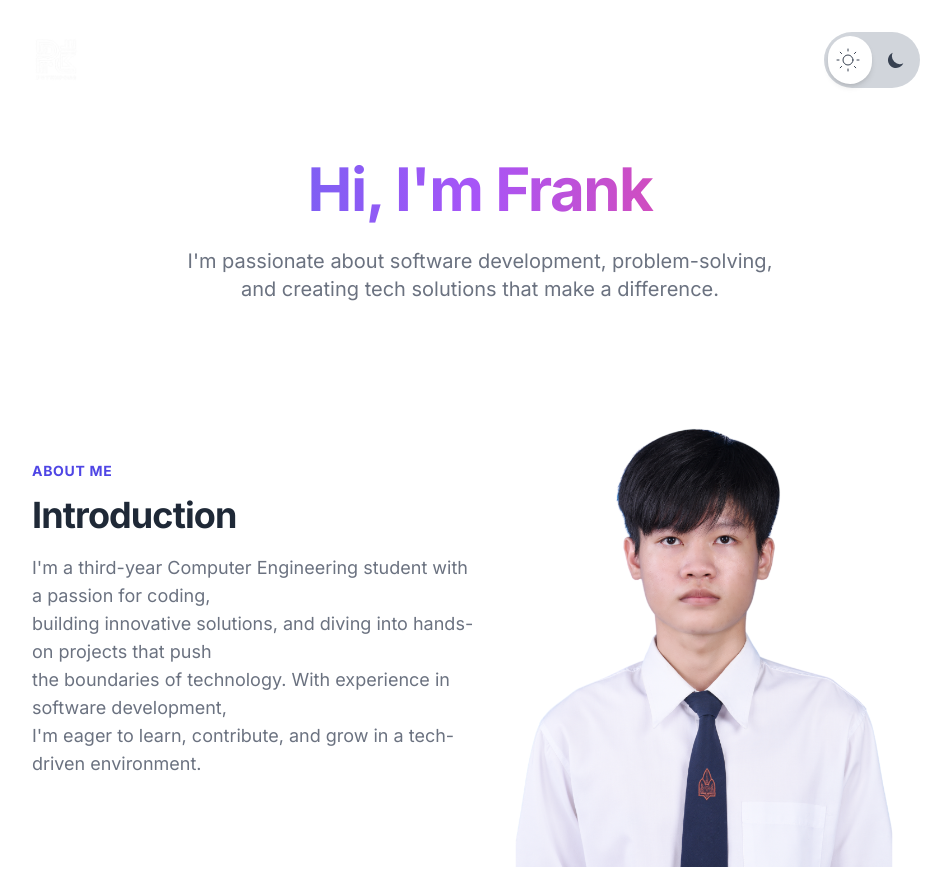
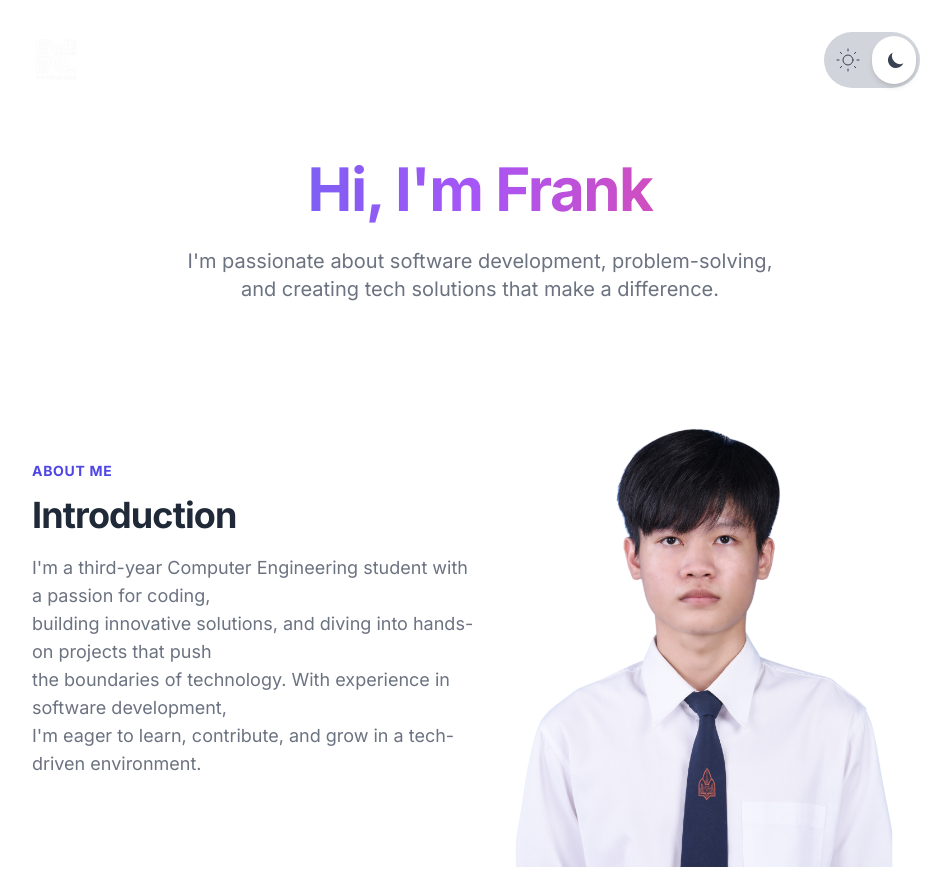
Before and after one commit to putthipong-kiti/putthipong-resume, a Next.js app: page / in a window 1280 px wide. Shown: the top 869 px of the page, without its empty margins (160-1111 px from the left). Built offline with nearby package versions, Linux system fonts and the light colour scheme.

Commit message:
fix theme switch

```diff
--- a/app/components/ThemeChanger.tsx
+++ b/app/components/ThemeChanger.tsx
@@ -14,7 +14,7 @@
     <div className="relative z-10 flex h-14 w-24 items-center rounded-full bg-gray-300 dark:bg-trueGray-800">
       <div
         className={`absolute h-12 w-11 rounded-full bg-white dark:bg-trueGray-600 shadow-md transform transition-transform duration-300 ${
-          theme === "dark" ? "translate-x-12" : "translate-x-1"
+          theme === "light" ? "translate-x-1" : "translate-x-12"
         }`}
       ></div>
 
```
